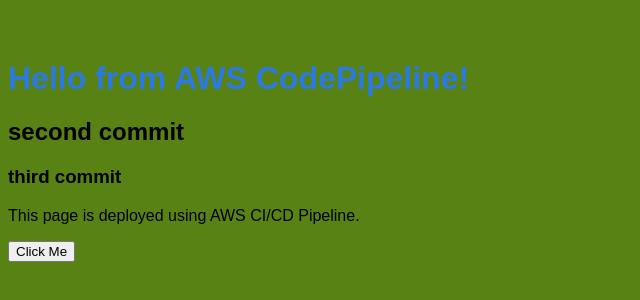
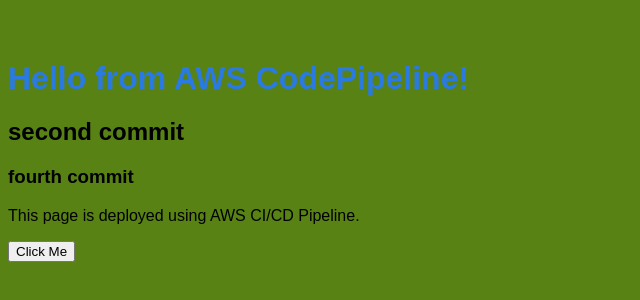
Before and after one commit to Sujith2810/aws-codepipeline, a plain HTML site: page index.html in a window 1280 px wide. Shown: the part 140-440 px from the top of the page, 0-640 px from the left. Drawn offline with Linux system fonts and the light colour scheme.

Commit message:
Update index.html

```diff
--- a/index.html
+++ b/index.html
@@ -10,7 +10,7 @@
 <body>
   <h1>Hello from AWS CodePipeline!</h1>
   <h2> second commit</h2>
-  <h3> third commit</h3>
+  <h3> fourth commit</h3>
   <p>This page is deployed using AWS CI/CD Pipeline.</p>
   <button onclick="showAlert()">Click Me</button>
 
```
